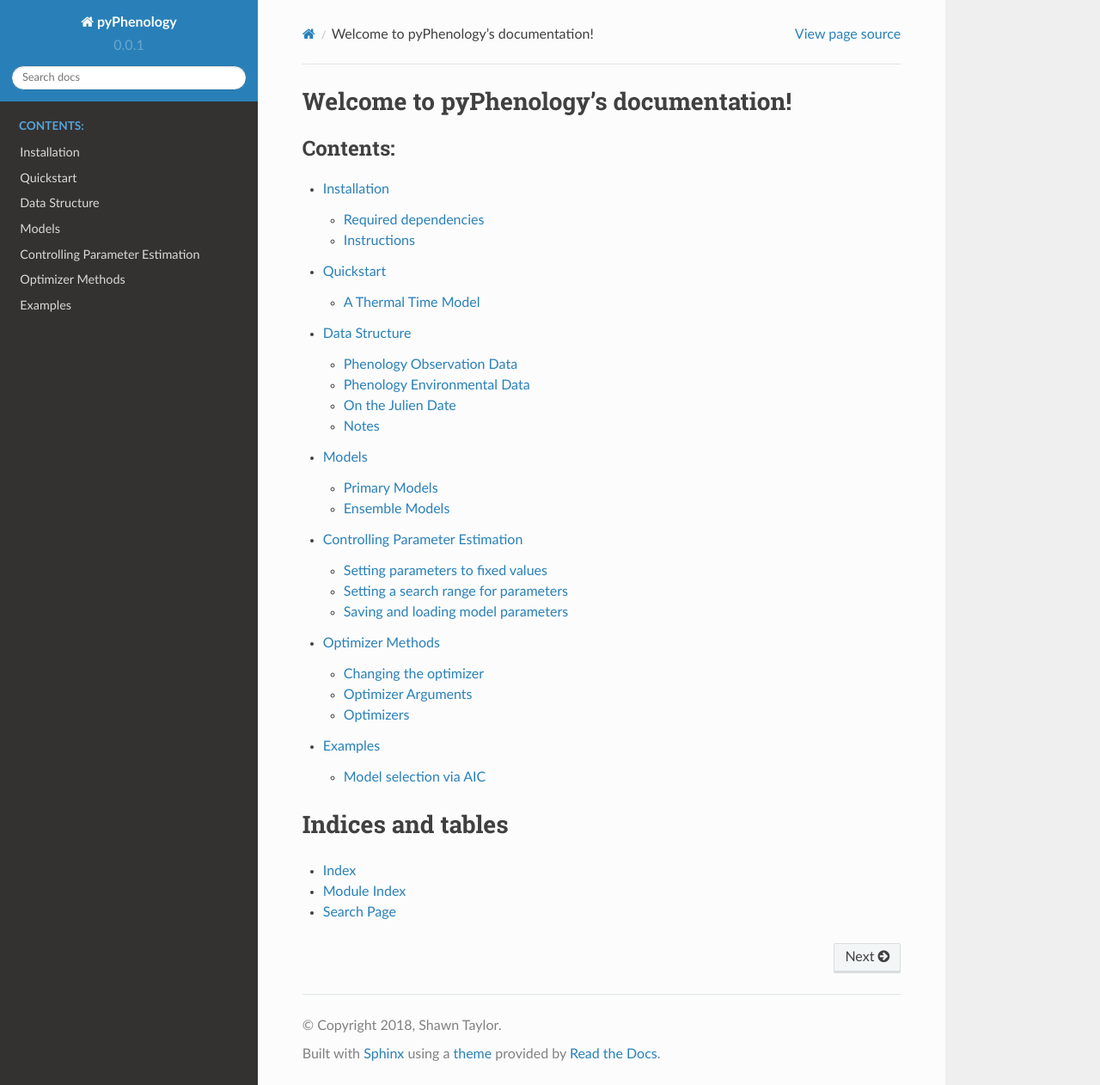
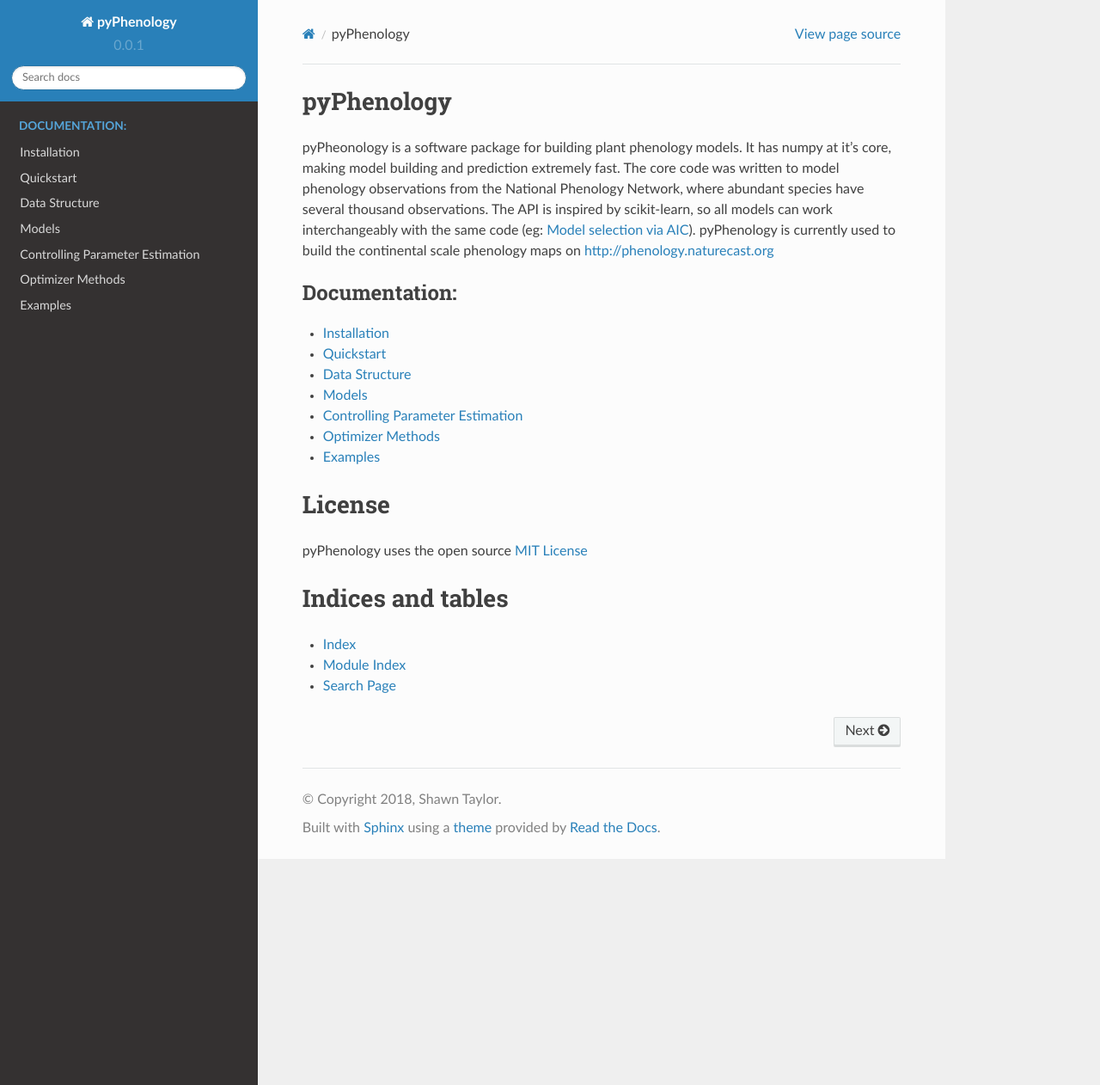
Before and after one commit to sdtaylor/pyPhenology, a Sphinx documentation site: the page built from docs/index.rst, in a window 1280 px wide and 1262 px high. Shown: the whole window at 86% size. Built offline with Sphinx 7.4.7 and the Read the Docs theme 2.0.0, drawn with Linux system fonts in a browser that asks for light colours.

Commit message:
front page intro

```diff
--- a/docs/examples.rst
+++ b/docs/examples.rst
@@ -2,6 +2,7 @@
 Examples
 ########
 
+.. _example_model_selection_aic:
 
 Model selection via AIC
 =======================
--- a/docs/index.rst
+++ b/docs/index.rst
@@ -3,12 +3,20 @@
    You can adapt this file completely to your liking, but it should at least
    contain the root `toctree` directive.
 
-Welcome to pyPhenology's documentation!
+pyPhenology
 =======================================
 
+pyPheonology is a software package for building plant phenology models. It has numpy
+at it's core, making model building and prediction extremely fast. The core code was written to model
+phenology observations from the National Phenology Network, where abundant species have several
+thousand observations. The API is inspired by scikit-learn, so all models can work interchangeably
+with the same code (eg: :ref:`example_model_selection_aic`). pyPhenology is currently used to build the
+continental scale phenology maps on http://phenology.naturecast.org
+
+
 .. toctree::
-   :maxdepth: 2
-   :caption: Contents:
+   :maxdepth: 1
+   :caption: Documentation:
 
    install
    quickstart
@@ -19,6 +27,9 @@
    examples
 
 
+License
+=======
+pyPhenology uses the open source `MIT License <https://opensource.org/licenses/MIT>`__
 
 Indices and tables
 ==================
```
